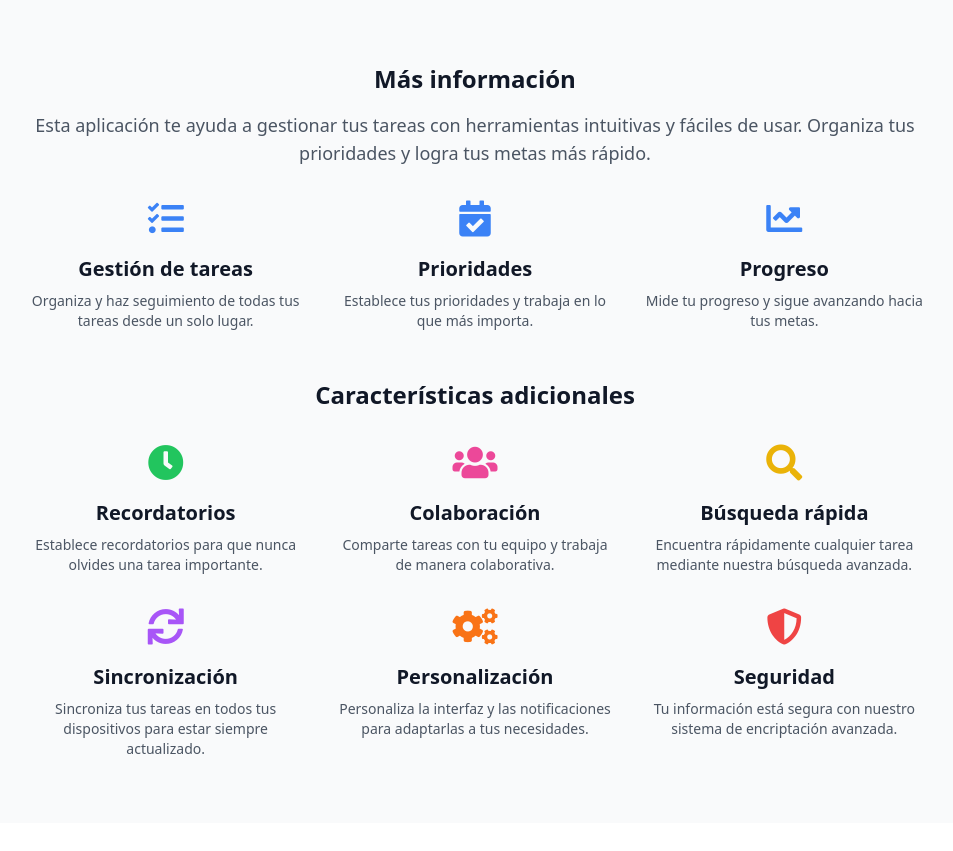
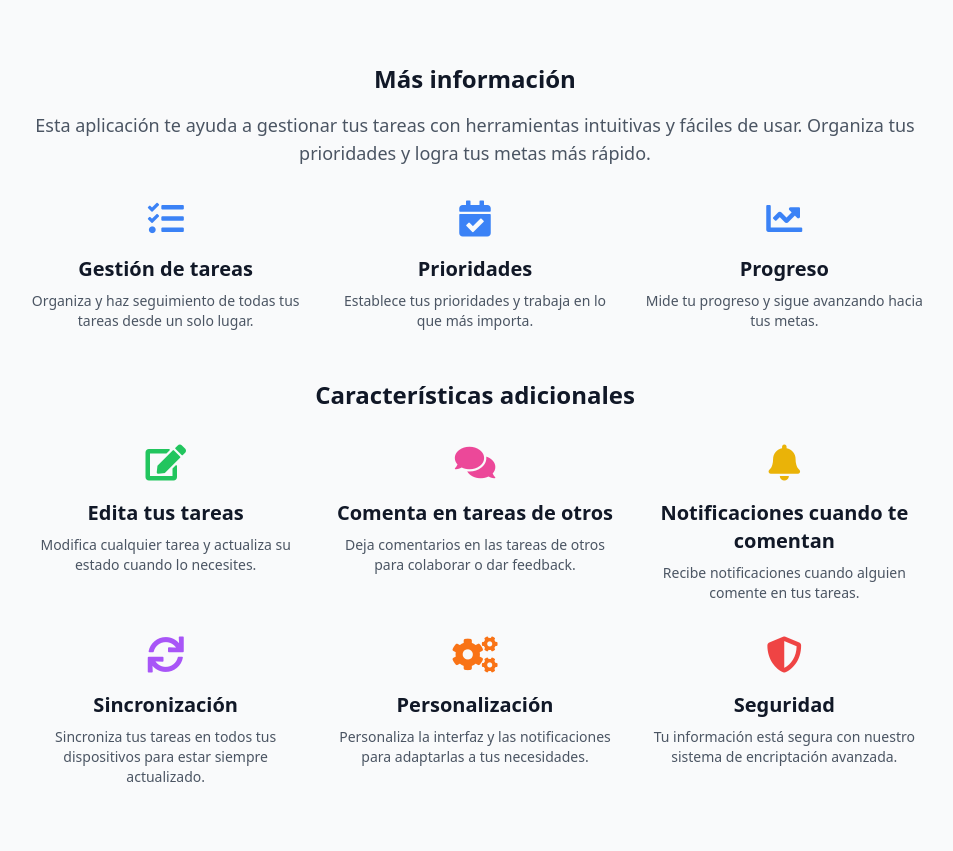
Before and after one commit to Aleu79/django-project, a Django app: page / in a window 1280 px wide. Shown: the part 633-1484 px from the top of the page, without its empty margins (165-1118 px from the left). Before the commit the page ends 1387 px from the top, so only its background shows below. Run offline with Django 5.2, Linux system fonts and the light colour scheme; style sheets or scripts are compiled from the project's sources; some libraries are stand-ins or nearby versions.

Commit message:
reforma del front 23

```diff
--- a/task/templates/home.html
+++ b/task/templates/home.html
@@ -53,19 +53,19 @@
             <h3 class="text-2xl font-semibold text-gray-900">Características adicionales</h3>
             <div class="mt-8 grid grid-cols-1 gap-8 md:grid-cols-2 lg:grid-cols-3">
                 <div class="flex flex-col items-center">
-                    <i class="fas fa-clock text-4xl text-green-500"></i>
-                    <h4 class="mt-4 text-xl font-semibold text-gray-900">Recordatorios</h4>
-                    <p class="mt-2 text-sm text-gray-600">Establece recordatorios para que nunca olvides una tarea importante.</p>
+                    <i class="fas fa-edit text-4xl text-green-500"></i>
+                    <h4 class="mt-4 text-xl font-semibold text-gray-900">Edita tus tareas</h4>
+                    <p class="mt-2 text-sm text-gray-600">Modifica cualquier tarea y actualiza su estado cuando lo necesites.</p>
                 </div>
                 <div class="flex flex-col items-center">
-                    <i class="fas fa-users text-4xl text-pink-500"></i>
-                    <h4 class="mt-4 text-xl font-semibold text-gray-900">Colaboración</h4>
-                    <p class="mt-2 text-sm text-gray-600">Comparte tareas con tu equipo y trabaja de manera colaborativa.</p>
+                    <i class="fas fa-comments text-4xl text-pink-500"></i>
+                    <h4 class="mt-4 text-xl font-semibold text-gray-900">Comenta en tareas de otros</h4>
+                    <p class="mt-2 text-sm text-gray-600">Deja comentarios en las tareas de otros para colaborar o dar feedback.</p>
                 </div>
                 <div class="flex flex-col items-center">
-                    <i class="fas fa-search text-4xl text-yellow-500"></i>
-                    <h4 class="mt-4 text-xl font-semibold text-gray-900">Búsqueda rápida</h4>
-                    <p class="mt-2 text-sm text-gray-600">Encuentra rápidamente cualquier tarea mediante nuestra búsqueda avanzada.</p>
+                    <i class="fas fa-bell text-4xl text-yellow-500"></i>
+                    <h4 class="mt-4 text-xl font-semibold text-gray-900">Notificaciones cuando te comentan</h4>
+                    <p class="mt-2 text-sm text-gray-600">Recibe notificaciones cuando alguien comente en tus tareas.</p>
                 </div>
                 <div class="flex flex-col items-center">
                     <i class="fas fa-sync text-4xl text-purple-500"></i>
```
Also changed, not shown: db.sqlite3.
